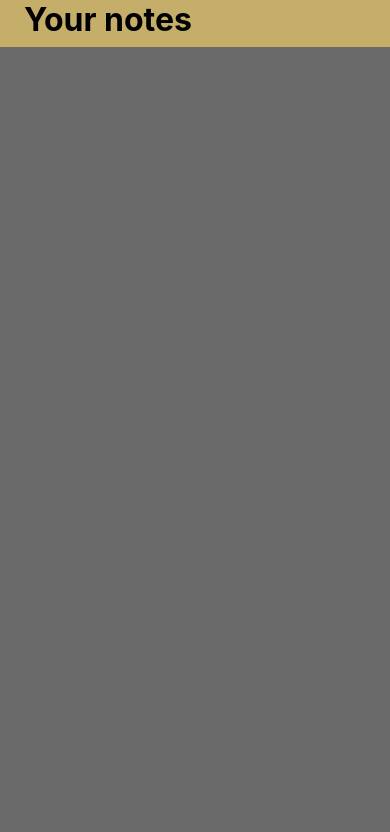
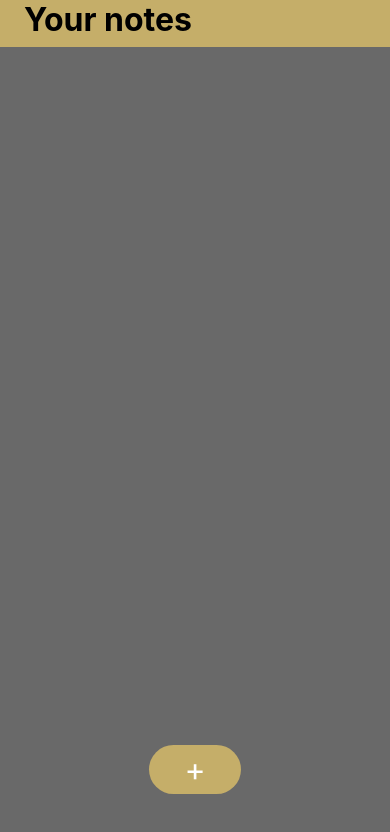
Before and after one commit to DarylvdBerg/react-native-note-app, a React Native app: screen / in a window 390 px wide. Shown: the top 832 px of the page. Built offline with nearby package versions, Linux system fonts and the light colour scheme.

Commit message:
Made basic button and added to app, added todos as reminder

```diff
--- a/App.tsx
+++ b/App.tsx
@@ -1,4 +1,13 @@
 import { SafeAreaView, StyleSheet, View, Text} from 'react-native';
+import { Button, ButtonStyle } from '@components/Button';
+
+/**
+ * TODO:
+ * Add redux as state manager
+ * Add note entry in app
+ * Add note making view
+ * Save notes in sqlite?
+ **/
 
 export default function App() {
   return (
@@ -9,6 +18,10 @@ export default function App() {
             Your notes
           </Text>
         </SafeAreaView>
+      </View>
+
+      <View style={styles.newNoteContainer}>
+        <Button text="+" style={ButtonStyle.Primary}/>
       </View>
     </View>
   );
@@ -27,5 +40,11 @@ const styles = StyleSheet.create({
     fontWeight: 'bold',
     paddingLeft: 24,
     paddingBottom: 8,
+  },
+  newNoteContainer: {
+    alignItems: 'center',
+    width: '100%',
+    position: 'absolute',
+    bottom: 50
   }
 });
--- /dev/null
+++ b/components/Button.tsx
@@ -0,0 +1,48 @@
+import {Pressable, View, Text, StyleSheet} from 'react-native';
+
+export enum ButtonStyle {
+    Primary = 0,
+    Secondary = 1,
+}
+
+export interface IButtonProps {
+    text: string;
+    style?: ButtonStyle;
+    clickHandler?: any;
+}
+
+export function Button(props: IButtonProps) {
+    const styleMap = {
+        [ButtonStyle.Primary]: styles.primary,
+        [ButtonStyle.Secondary]: styles.secondary,
+    }
+
+    return (
+        <Pressable style={styleMap[props.style] ?? styles.primary}>
+            <View>
+                <Text style={styles.buttonText}>{props.text}</Text>
+            </View>
+        </Pressable>
+    )
+}
+
+const defaultStyle = {
+    borderRadius: 25,
+    paddingHorizontal: 35,
+    paddingVertical: 5
+}
+
+const styles = StyleSheet.create({
+    primary: {
+        backgroundColor: '#C5AE69',
+        ...defaultStyle
+    },
+    secondary: {
+        backgroundColor: 'grey',
+        ...defaultStyle
+    },
+    buttonText: {
+        fontSize: 32,
+        color: 'white'
+    }
+})
```
